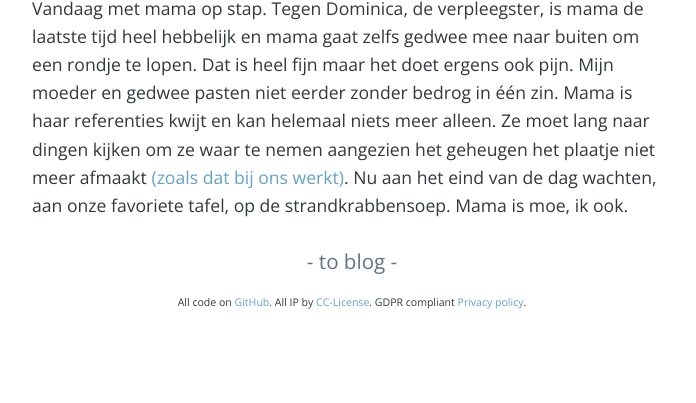
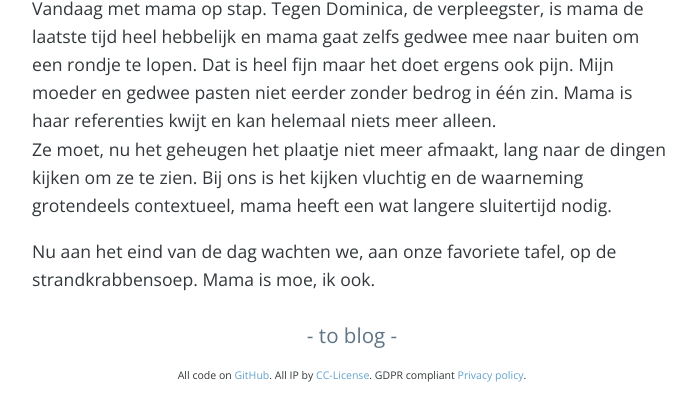
Before and after one commit to fprisse/Weblog, a Jekyll site: the page built from _posts/2020-10-02-mamamoe.md, in a window 1280 px wide, cut to the strip 840-1243 px from the top of the page. Shown: the whole strip, without its empty margins (288-984 px from the left). Built offline with Jekyll 4.4.1, drawn with Linux system fonts in a browser that asks for light colours; nearby versions of some CDN libraries; comment, search, counter and statistics services are not loaded; before the commit the page ends 1169 px from its top, so only the background shows below that.

Commit message:
mama beter

```diff
--- a/_posts/2020-10-02-mamamoe.md
+++ b/_posts/2020-10-02-mamamoe.md
@@ -9,4 +9,7 @@ categories: Mama
 
 ![mamamoe](https://prisse.net/mamamoe.jpg)
 
-Vandaag met mama op stap. Tegen Dominica, de verpleegster, is mama de laatste tijd heel hebbelijk en mama gaat zelfs gedwee mee naar buiten om een rondje te lopen. Dat is heel fijn maar het doet ergens ook pijn. Mijn moeder en gedwee pasten niet eerder zonder bedrog in één zin. Mama is haar referenties kwijt en kan helemaal niets meer alleen. Ze moet lang naar dingen kijken om ze waar te nemen aangezien het geheugen het plaatje niet meer afmaakt [(zoals dat bij ons werkt)](https://www.ncbi.nlm.nih.gov/pmc/articles/PMC3030831/). Nu aan het eind van de dag wachten, aan onze favoriete tafel, op de strandkrabbensoep. Mama is moe, ik ook.
+Vandaag met mama op stap. Tegen Dominica, de verpleegster, is mama de laatste tijd heel hebbelijk en mama gaat zelfs gedwee mee naar buiten om een rondje te lopen. Dat is heel fijn maar het doet ergens ook pijn. Mijn moeder en gedwee pasten niet eerder zonder bedrog in één zin. Mama is haar referenties kwijt en kan helemaal niets meer alleen.
+Ze moet, nu het geheugen het plaatje niet meer afmaakt, lang naar de dingen kijken om ze te zien. Bij ons is het kijken vluchtig en de waarneming grotendeels contextueel, mama heeft een wat langere sluitertijd nodig.
+
+Nu aan het eind van de dag wachten we, aan onze favoriete tafel, op de strandkrabbensoep. Mama is moe, ik ook.
```
